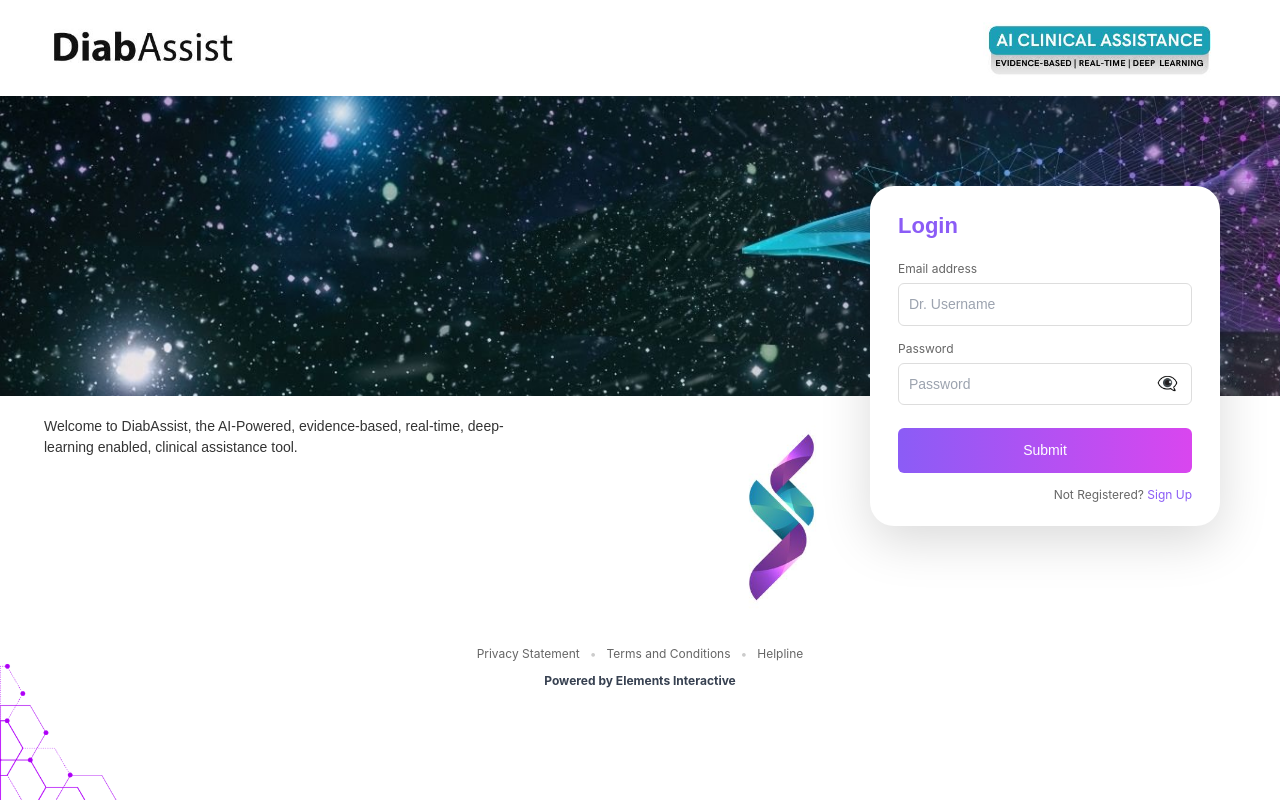
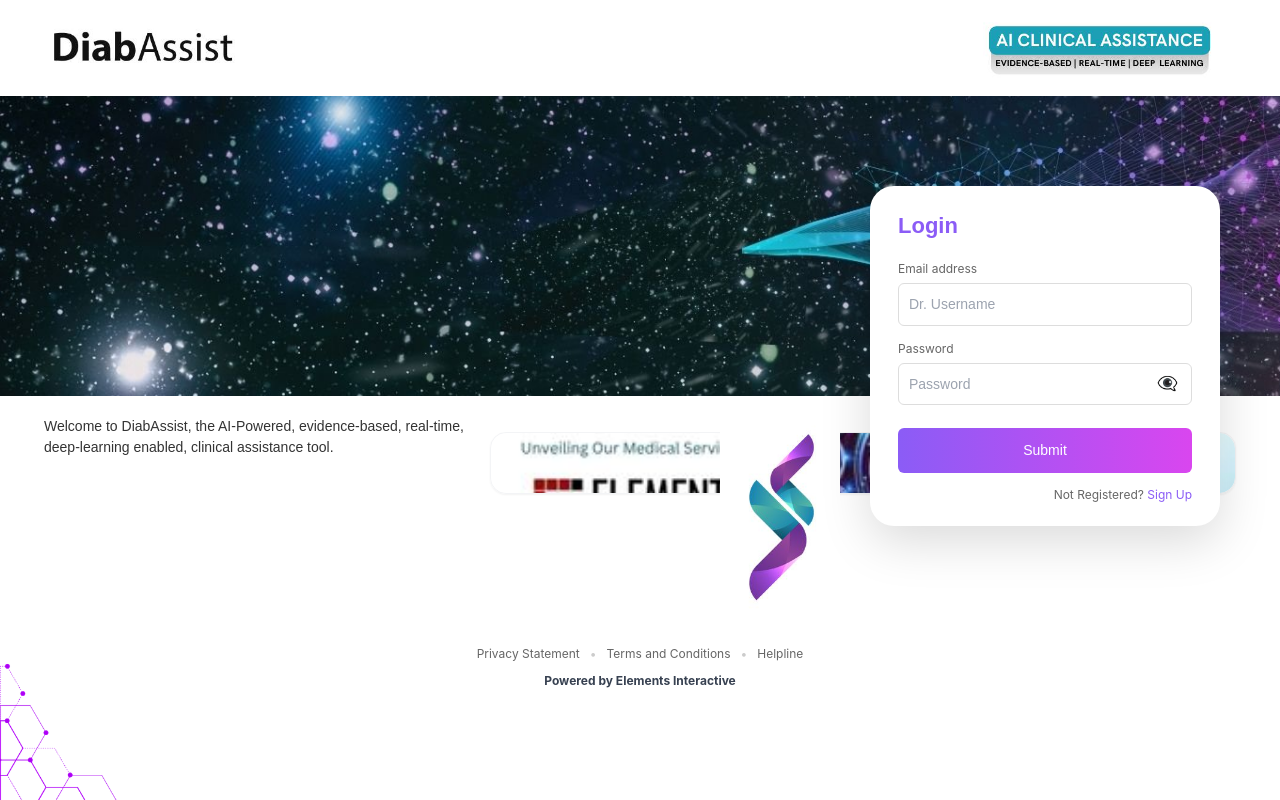
Before and after one commit to SaadAbdullah72/elements-interactive-proj-1, a React (Vite) app in the folder frontend/: page /#/login in a window 1280 px wide. Built offline with nearby package versions, Linux system fonts and the light colour scheme.

Commit message:
Make ad banners static, stretch width, reduce height, and add to login page

```diff
--- a/frontend/src/AdRotator.jsx
+++ b/frontend/src/AdRotator.jsx
@@ -1,46 +1,23 @@
-import React, { useState, useEffect } from 'react';
-
-const ADS = [
-  "/Banner_01.jpg.jpeg",
-  "/Banner_02.jpg.jpeg",
-  "/Banner_03.jpg.jpeg"
-];
+import React from 'react';
 
 const AdRotator = ({ page }) => {
-  // Determine start index based on the page prop
-  const getStartIndex = () => {
-    if (page === "verification") return 0;
-    if (page === "consultation") return 1;
-    return Math.floor(Math.random() * ADS.length);
-  };
-
-  const [currentIndex, setCurrentIndex] = useState(getStartIndex());
-
-  useEffect(() => {
-    // Reset index if page prop changes
-    setCurrentIndex(getStartIndex());
-  }, [page]);
-
-  useEffect(() => {
-    // Rotate/change the banner every 7 seconds
-    const interval = setInterval(() => {
-      setCurrentIndex((prevIndex) => (prevIndex + 1) % ADS.length);
-    }, 7000);
-
-    return () => clearInterval(interval);
-  }, []);
-
-  const currentAd = ADS[currentIndex];
-
-  if (!currentAd) return null;
+  // Map page prop to a static banner image
+  let currentAd = "/Banner_01.jpg.jpeg"; // Default
+  if (page === "verification") {
+    currentAd = "/Banner_01.jpg.jpeg";
+  } else if (page === "consultation") {
+    currentAd = "/Banner_02.jpg.jpeg";
+  } else if (page === "login") {
+    currentAd = "/Banner_03.jpg.jpeg";
+  }
 
   return (
-    <div className="mt-4 bg-white rounded-2xl border border-gray-100 shadow-sm overflow-hidden w-full flex justify-center items-center">
+    <div className="mt-4 overflow-hidden w-full rounded-2xl border border-gray-100 shadow-sm">
       <a href="#" onClick={e => { e.preventDefault(); console.log('Ad clicked'); }} className="block w-full">
         <img
           src={currentAd}
           alt="Advertisement"
-          className="w-full h-auto max-h-[120px] object-contain block mx-auto rounded-2xl transition-all duration-500"
+          className="w-full h-[60px] object-cover block rounded-2xl"
           onError={e => e.target.style.display = 'none'}
         />
       </a>
--- a/frontend/src/DoctorLogin.jsx
+++ b/frontend/src/DoctorLogin.jsx
@@ -8,6 +8,8 @@
 import axios from 'axios';
 import { API_URL } from './apiConfig';
 import AppHeader from './AppHeader';
+import AdRotator from './AdRotator';
+
 
 const DEFAULT_NAME = 'DrAdmin';
 const DEFAULT_PASSWORD = 'Doctor@1122';
@@ -410,6 +412,9 @@
                 objectFit: 'contain'
               }} />
           </div>
+
+          {/* Static Banner */}
+          <AdRotator page="login" />
         </section>
 
         {/* ── FOOTER ── */}
```
